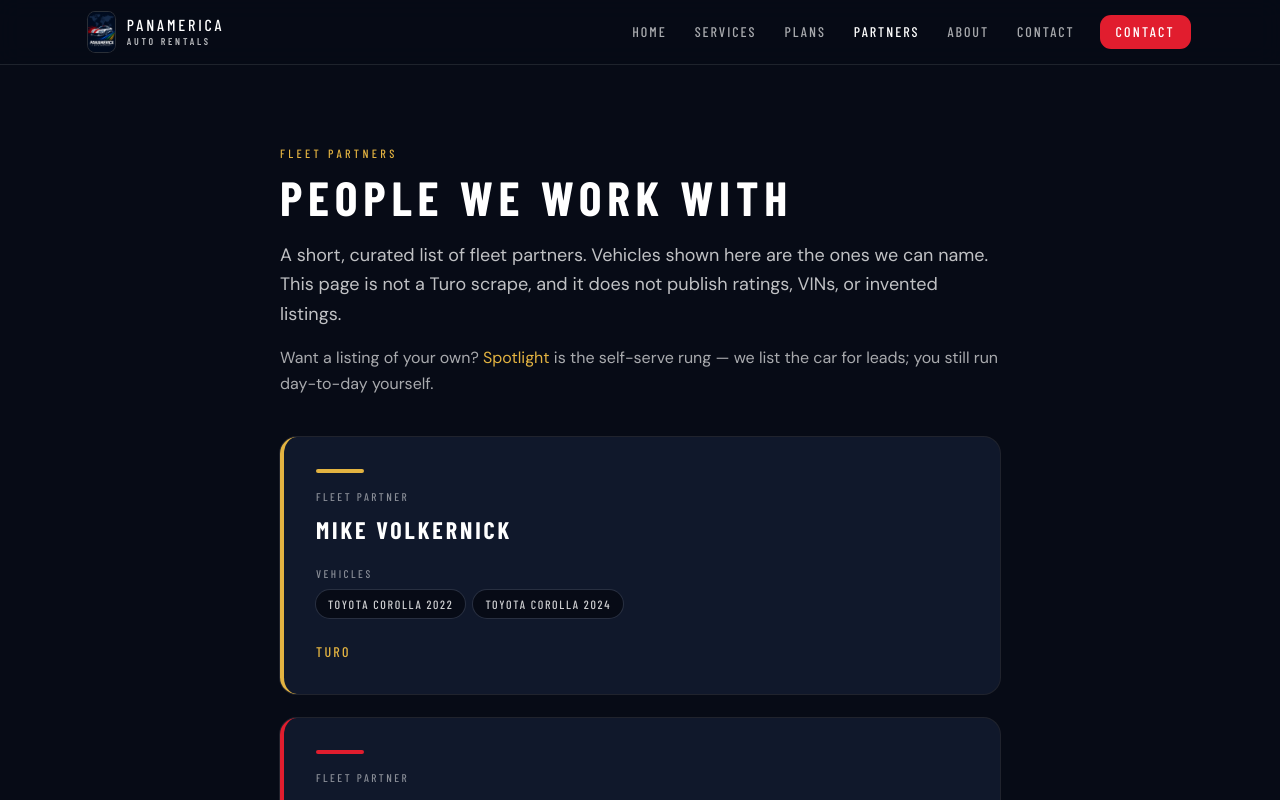
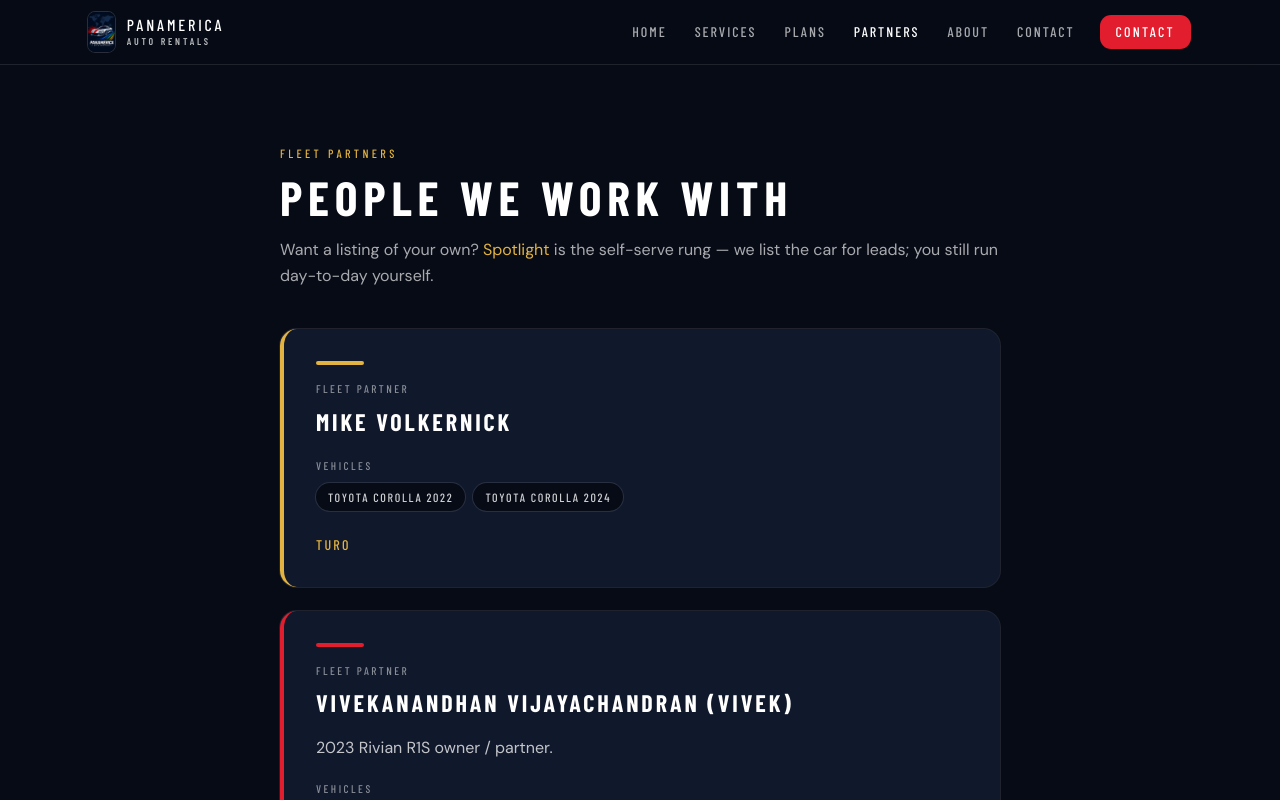
Before and after one commit to cvolkernick/panamerica-auto-rentals, a Next.js app: page /partners in a window 1280 px wide. Shown: the top 800 px of the page. Built offline with nearby package versions, Linux system fonts and the light colour scheme.

Commit message:
Remove curated-list disclaimer from the partners page
The /partners intro no longer claims this is a short curated list or that the page is not a Turo scrape. Spotlight CTA, partner cards, and vehicle data are unchanged.

Co-authored-by: cvolkern <cvolkern@gmail.com>

```diff
--- a/app/partners/page.tsx
+++ b/app/partners/page.tsx
@@ -20,11 +20,6 @@ export default function PartnersPage() {
       <h1 className="mt-3 text-4xl font-bold text-white sm:text-5xl">
         People we work with
       </h1>
-      <p className="mt-5 text-lg leading-relaxed text-white/75">
-        A short, curated list of fleet partners. Vehicles shown here are the
-        ones we can name. This page is not a Turo scrape, and it does not
-        publish ratings, VINs, or invented listings.
-      </p>
       <p className="mt-4 text-base leading-relaxed text-white/65">
         Want a listing of your own?{" "}
         <Link href="/plans#spotlight" className="text-gold hover:underline">
```
